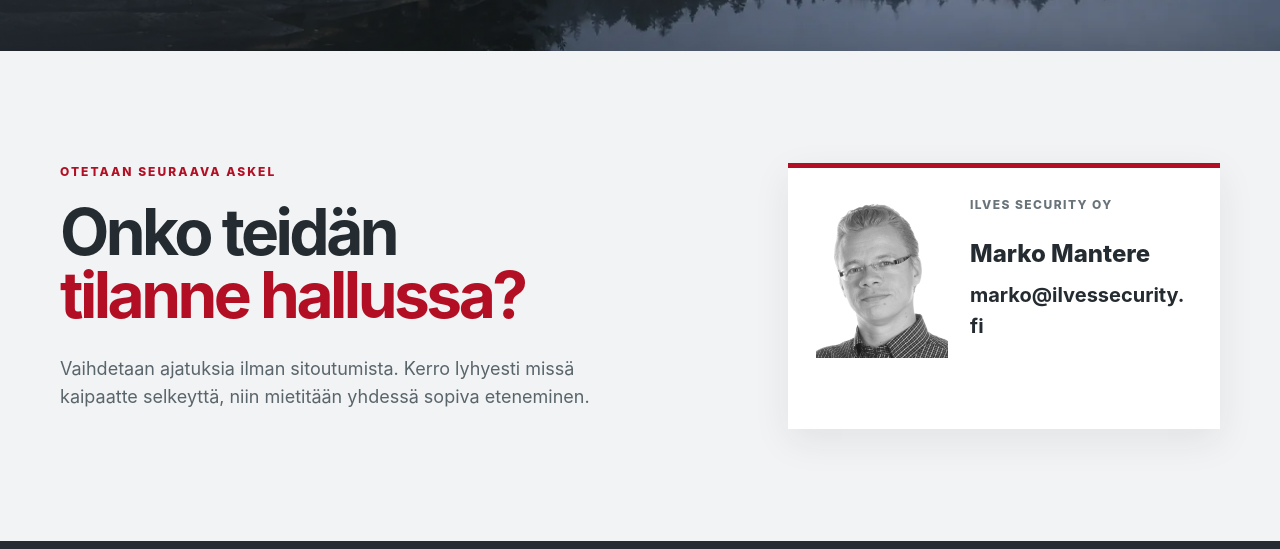
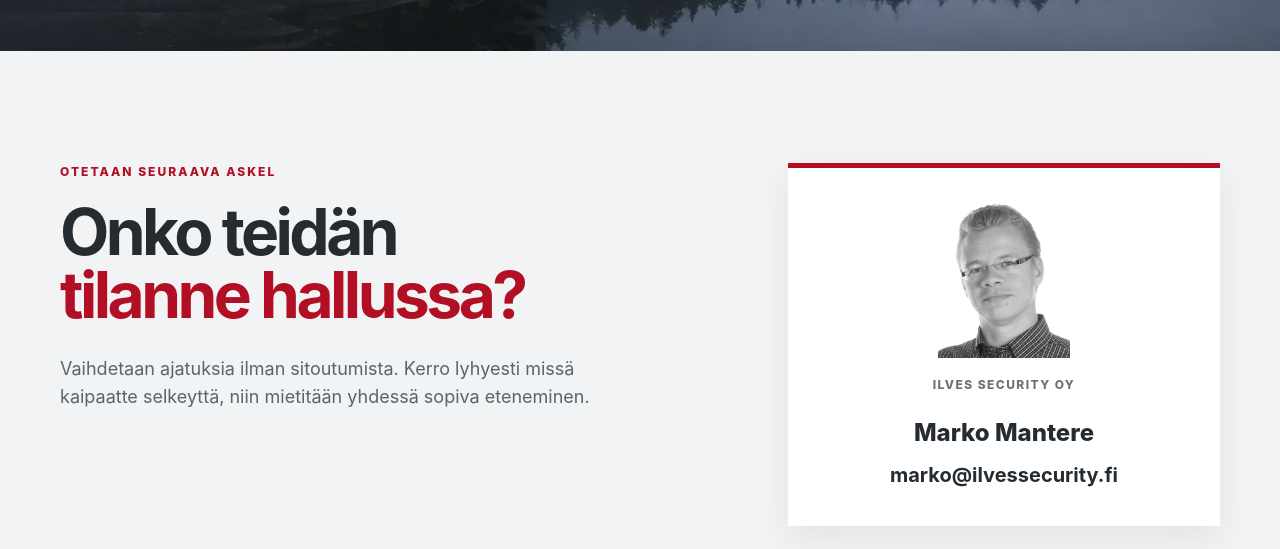
Before and after one commit to Trumppo/ilvessecurity.fi, a plain HTML site: page index.html in a window 1280 px wide. Shown: the part 3692-4241 px from the top of the page. Drawn offline with Linux system fonts and the light colour scheme.

Commit message:
Selkeytä yhteyskortin tekstiasettelu

```diff
--- a/index.html
+++ b/index.html
@@ -21,7 +21,7 @@
     <meta name="twitter:image" content="https://ilvessecurity.fi/assets/social-preview.svg">
   <title>Ilves Security — Hallittua tietoturvaa</title>
   <link rel="icon" href="assets/ilves-security-mark.svg" type="image/svg+xml">
-  <link rel="stylesheet" href="styles.css?v=contact-fix-20260909-2">
+  <link rel="stylesheet" href="styles.css?v=contact-layout-20260909-3">
 </head>
 <body>
   <a class="skip-link" href="#main">Siirry sisältöön</a>
@@ -98,7 +98,7 @@
     <section id="yhteys" class="section contact">
       <div class="container contact-grid">
         <div><p class="eyebrow">Otetaan seuraava askel</p><h2>Onko teidän<br><em>tilanne hallussa?</em></h2><p>Vaihdetaan ajatuksia ilman sitoutumista. Kerro lyhyesti missä kaipaatte selkeyttä, niin mietitään yhdessä sopiva eteneminen.</p></div>
-        <div class="contact-panel"><div class="contact-person"><img class="contact-portrait" src="assets/marko-contact-bw.png?v=contact-fix-20260909-2" alt="Marko Mantere, Ilves Security" width="180" height="220"><div><p class="panel-label">Ilves Security Oy</p><p class="contact-name">Marko Mantere</p><a class="contact-link" href="mailto:marko@ilvessecurity.fi">marko@ilvessecurity.fi</a></div></div></div>
+        <div class="contact-panel"><div class="contact-person"><img class="contact-portrait" src="assets/marko-contact-bw.png?v=contact-layout-20260909-3" alt="Marko Mantere, Ilves Security" width="180" height="220"><div><p class="panel-label">Ilves Security Oy</p><p class="contact-name">Marko Mantere</p><a class="contact-link" href="mailto:marko@ilvessecurity.fi">marko@ilvessecurity.fi</a></div></div></div>
       </div>
     </section>
   </main>
--- a/styles.css
+++ b/styles.css
@@ -78,12 +78,13 @@ h1 span, h2 em { font-style: normal; color: var(--red); }
 .contact h2 { margin-bottom: 28px; }
 .contact-grid > div:first-child > p:last-child { max-width: 530px; color: #59656b; font-size: 18px; }
 .contact-panel { padding: 24px 28px; background: #fff; border-top: 5px solid var(--red); box-shadow: 0 12px 35px rgba(36,43,49,.08); }
-.contact-person { display: flex; align-items: center; gap: 22px; }
+.contact-person { display: block; text-align: center; }
 .contact-grid > *, .contact-person > div { min-width: 0; }
-.contact-portrait { width: 132px; height: 166px; object-fit: contain; object-position: center bottom; flex: 0 0 auto; }
-.panel-label { margin: 0 0 20px; color: #69747a; font-size: 12px; font-weight: 800; letter-spacing: .12em; text-transform: uppercase; }
-.contact-name { margin: 0 0 8px; color: var(--charcoal); font-size: 24px; font-weight: 800; }
-.contact-link { display: block; margin: 0 0 11px; color: var(--charcoal); font-size: 20px; font-weight: 700; text-decoration: none; overflow-wrap: anywhere; word-break: break-word; }
+.contact-portrait { display: block; width: 132px; height: 166px; margin: 0 auto 18px; object-fit: contain; object-position: center bottom; }
+.panel-label { margin: 0 0 20px; color: #69747a; font-size: 12px; font-weight: 800; letter-spacing: .12em; text-transform: uppercase; white-space: nowrap; }
+.contact-person > div { text-align: center; }
+.contact-name { margin: 0 0 8px; color: var(--charcoal); font-size: clamp(20px, 3vw, 24px); font-weight: 800; white-space: nowrap; }
+.contact-link { display: block; margin: 0 0 11px; color: var(--charcoal); font-size: clamp(14px, 2.2vw, 20px); font-weight: 700; text-decoration: none; white-space: nowrap; }
 .contact-link:hover { color: var(--red); }
 .contact-placeholder { margin: 0; color: #59656b; font-size: 18px; }
 .site-footer { padding: 30px 0; background: var(--charcoal); color: #c5cccf; }
```
